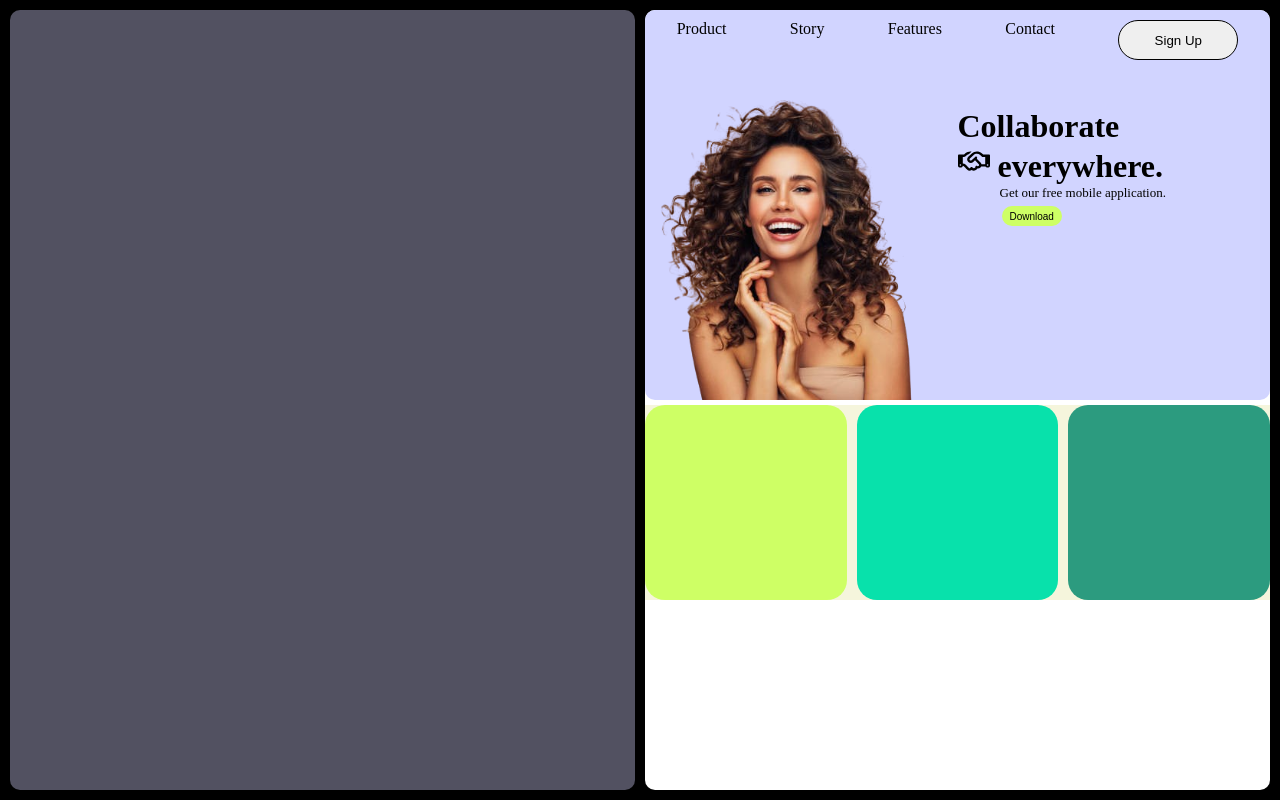
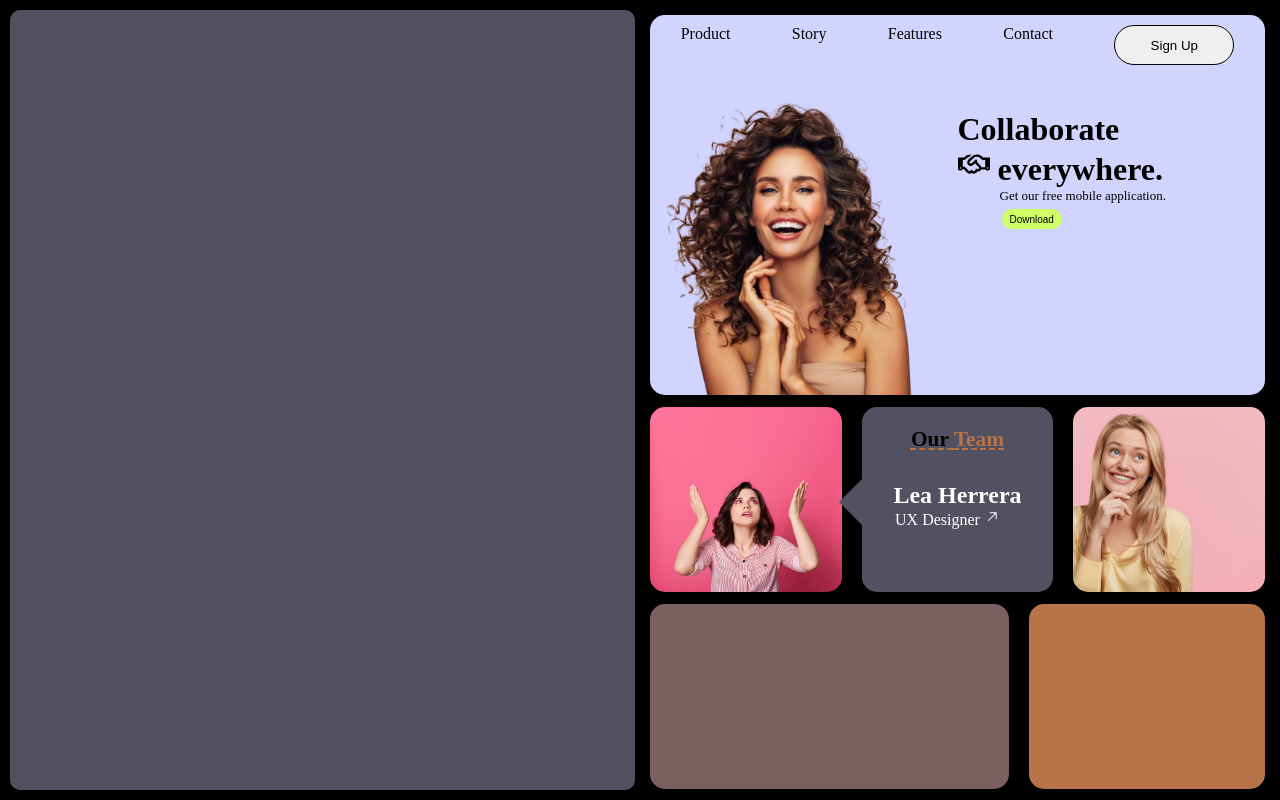
Before and after one commit to AlsonAfrica/UI-design, a React (Vite) app in the folder projectgrid/: page / in a window 1280 px wide. Built offline with nearby package versions, Linux system fonts and the light colour scheme.

Commit message:
Right container modifications with images and styling done

```diff
--- a/projectgrid/src/components/background.css
+++ b/projectgrid/src/components/background.css
@@ -24,13 +24,16 @@
  .container-right{
     height:100%;
     width:50%;
-    background-color: white;
+    /* background-color: white; */
     border-radius: 10px;
+
+
  }
  .banner{
     height:50%;
     background-color: #d1d4ff;
-    border-radius: 10px;
+    border-radius: 20px;
+    border: 5px black solid;
     /* background-image: url("../assets/smiling-girl.png");
     background-size: cover;
    background-position: left;
@@ -86,33 +89,130 @@
     border: none;
     background-color: #ceff65;
     gap: 10px 10px;
+    /* cursor: pointer; */
 }
+button{
+    cursor: pointer;
+}
+button:hover{
+    animation: bounce 0.5s;
+    background-image: linear-gradient(to right, #753b78, rgb(52, 123, 112));
+}
+@keyframes bounce {
+    0%, 100% {
+      transform: translateY(0);
+    }
+    50% {
+      transform: translateY(-10px);
+    }
+  }
 .containers{
     display: flex;
-    flex-direction: row;
+    /* flex-direction: row; */
     height: 25%;
-    background-color: beige;
-    gap: 10px;
-    margin-top: 5px;
+    /* background-color: beige; */
+    gap: 10px 10px;
+
+    margin-top: 2px;
 }
 .face{
 
     height:100%;
-    background-color: #ceff65;
+    background-color: #eaeaec;
     width:33.3%;
     border-radius: 20px;
+    border: 5px black solid;
+    background-image: url("../assets/young-female-with-dark-hair-pleading-about-something-keeping-palms-up-looking-up-isolated-rosy-background-woman-begging-something-long-awaited_176532-10539.jpg");
+    background-size: cover;
+    background-position: center;
+    background-repeat: no-repeat;
 
 }
 .our-team{
-
     height:100%;
-    background-color: #08e1ab;
+    background-color:#525161;
     width:33.3%;
     border-radius: 20px;
+    border: 5px black solid;
+
 }
 .oliver{
     height:100%;
-    background-color: #2c9b7f;
+    background-color: #4e56d3;
     width:33.3%;
     border-radius: 20px;
+    border: 5px black solid;
+    /* position: absolute; */
+
 }
+.footer{
+    display: flex;
+    flex-direction: row;
+    height: 25%;
+    margin-top: 2px;
+    /* background-color: #1850de; */
+    border-radius: 20px;
+    gap: 10px;
+}
+.footer-left{
+    border-radius: 20px;
+    width:60%;
+    background-color: #7a6061;
+    border: 5px black solid;
+}
+.footer-right{
+    border-radius: 20px;
+    width:40%;
+    background-color: #b77449;
+    border: 5px black solid;
+}
+.team{
+    display: flex;
+    justify-content: center;
+    align-items: center;
+    margin-top: 20px;
+    font-size: 2em;
+    position: relative;
+}
+.team h6{
+    text-decoration: dashed underline #b77449 ;
+}
+.team:after{
+        content: '';
+        position: absolute;
+        left: 0;
+        top: 300%;
+        width: 0;
+        height: 0;
+        border: 23px solid transparent;
+        border-right-color:#525161 ;
+        border-left: 0;
+        margin-top: -23px;
+        margin-left: -23px;
+
+}
+.team span{
+    color:#b77449;
+}
+.lea{
+    display:flex;
+    justify-content: center;
+    align-items: center;
+    flex-direction: column;
+    margin-top: 30px;
+}
+.lea h6{
+    font-size: 1.5em;
+    color:white;
+
+}
+.lea p{
+    color:white;
+    padding-right: 20px;
+}
+.oliver{
+    background-image: url("../assets/young-blonde-woman-with-yellow-sweater_273609-5541.jpg");
+    background-size: cover;
+    background-position: center;
+    background-repeat: no-repeat;
+}
--- a/projectgrid/src/components/background.jsx
+++ b/projectgrid/src/components/background.jsx
@@ -1,5 +1,6 @@
 import '../components/background.css'
 import { FaRegHandshake } from "react-icons/fa6";
+import { GoArrowUpRight } from "react-icons/go";
 
 const background = () => {
   return (
@@ -27,14 +28,23 @@ const background = () => {
             </div>
           </div>
         </div>
-        <div className='containers'>
+              <div className='containers'>
                 <div className='face'></div>
-                <div className='our-team'></div>
-                <div className='oliver'></div>
-
+                <div className='our-team'>
+                  <div className='team'><h6>Our <span>Team</span></h6></div>
+                  <div className='lea'><h6>Lea Herrera</h6>
+                  <p>UX Designer <GoArrowUpRight /></p>
+                  </div>
+                </div>
+                <div className='oliver'>
+                  <div className=""></div>
+                </div>
+              </div>
+              <div className='footer'>
+              <div className='footer-left'></div>
+              <div className='footer-right'></div>
               </div>
       </div>
-
     </div>
    );
 }
```
